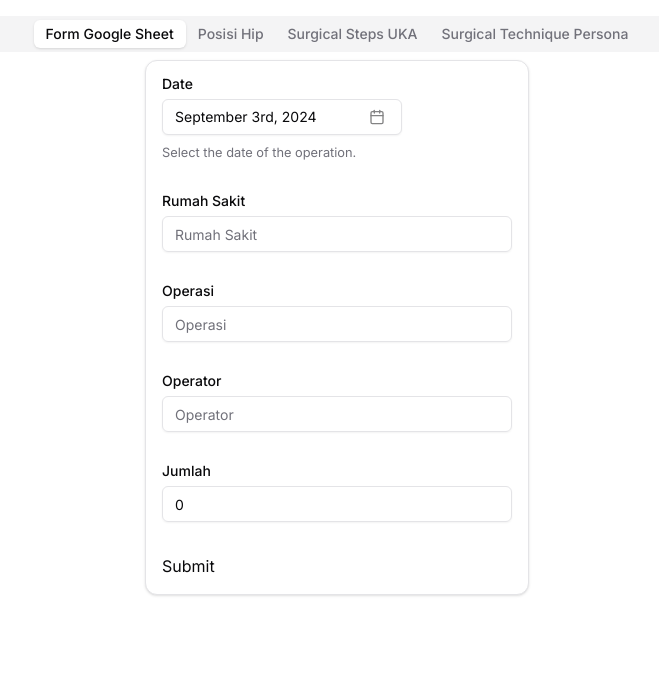
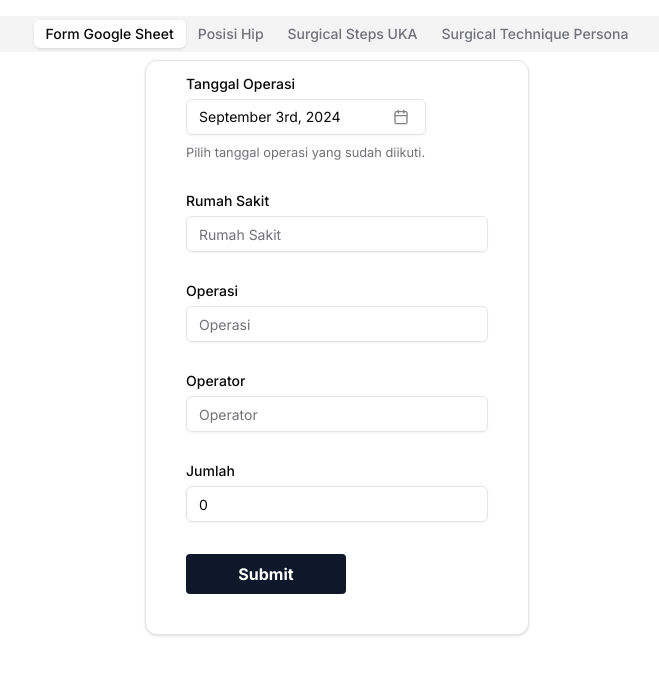
Before and after one commit to lambangws21/bukubelajarku, a Next.js app: page / in a window 1280 px wide. Shown: the top 674 px of the page, without its empty margins (303-962 px from the left). Built offline with nearby package versions, Linux system fonts and the light colour scheme.

Commit message:
memperbaiki button

```diff
--- a/src/app/googlesheetform/page.tsx
+++ b/src/app/googlesheetform/page.tsx
@@ -1,15 +1,16 @@
 "use client";
 
+import { useState } from "react";
 import { zodResolver } from "@hookform/resolvers/zod";
 import { format } from "date-fns";
-import { CalendarIcon } from "lucide-react";
+import { CalendarIcon, LoaderPinwheel } from "lucide-react";
 import { useForm } from "react-hook-form";
 import { z } from "zod";
 import { cn } from "@/lib/utils";
 import { Button } from "@/components/ui/button";
 import { Calendar } from "@/components/ui/calendar";
 import { Input } from "@/components/ui/input";
-import { Card } from "@/components/ui/card";
+import { Card, CardContent } from "@/components/ui/card";
 import {
   Form as UIForm,
   FormControl,
@@ -35,7 +36,9 @@ const FormSchema = z.object({
   rumahSakit: z.string().nonempty("Rumah Sakit is required"),
   operasi: z.string().nonempty("Operasi is required"),
   operator: z.string().nonempty("Operator is required"),
-  jumlah: z.coerce.number().nonnegative("Jumlah should be a non-negative number"),
+  jumlah: z.coerce
+    .number()
+    .nonnegative("Jumlah should be a non-negative number"),
 });
 
 type FormSchemaType = z.infer<typeof FormSchema>;
@@ -44,35 +47,36 @@ const CustomForm = () => {
   const form = useForm<FormSchemaType>({
     resolver: zodResolver(FormSchema),
     defaultValues: {
-      date: new Date(), // Default to today's date to ensure a defined value
+      date: new Date(),
       rumahSakit: "",
       operasi: "",
       operator: "",
       jumlah: 0,
     },
   });
-
+  const [isSubmitting, setIsSubmitting] = useState(false);
   const { toast } = useToast();
 
-  const API_URL = '/api/googlesheet';
+  const API_URL = "/api/googlesheet";
 
   async function handleFormSubmit(data: FormSchemaType) {
+    setIsSubmitting(true); // Mulai animasi
     try {
       const formattedData = {
         ...data,
-        date: format(data.date, 'yyyy-MM-dd'),
+        date: format(data.date, "yyyy-MM-dd"),
       };
 
       const response = await fetch(API_URL, {
-        method: 'POST',
+        method: "POST",
         headers: {
-          'Content-Type': 'application/json',
+          "Content-Type": "application/json",
         },
         body: JSON.stringify(formattedData),
       });
 
       if (!response.ok) {
-        throw new Error('Failed to submit data');
+        throw new Error("Failed to submit data");
       }
 
       const result = await response.json();
@@ -91,12 +95,15 @@ const CustomForm = () => {
         title: "Error",
         description: `Terjadi kesalahan: ${err.message}`,
       });
+    } finally {
+      setIsSubmitting(false); // Hentikan animasi setelah proses selesai
     }
   }
 
   return (
     <div className="w-96 mx-auto">
       <Card>
+        <CardContent>
           <motion.div
             initial={{ opacity: 0, y: -20 }}
             animate={{ opacity: 1, y: 0 }}
@@ -112,7 +119,7 @@ const CustomForm = () => {
                   name="date"
                   render={({ field }) => (
                     <FormItem className="flex flex-col">
-                    <FormLabel>Date</FormLabel>
+                      <FormLabel>Tanggal Operasi</FormLabel>
                       <Popover>
                         <PopoverTrigger asChild>
                           <FormControl>
@@ -145,7 +152,7 @@ const CustomForm = () => {
                         </PopoverContent>
                       </Popover>
                       <FormDescription>
-                      Select the date of the operation.
+                        Pilih tanggal operasi yang sudah diikuti.
                       </FormDescription>
                       <FormMessage />
                     </FormItem>
@@ -217,13 +224,21 @@ const CustomForm = () => {
                   type="submit"
                   whileHover={{ scale: 1.1 }}
                   whileTap={{ scale: 0.9 }}
-                className="btn btn-primary"
+                  className="w-40 bg-slate-900 hover:bg-slate-700 text-white font-bold py-2 px-4 rounded"
+                  disabled={isSubmitting}
+                  animate={{ opacity: isSubmitting ? 0.5 : 1 }} // Animasi perubahan opacity saat submit
+                  transition={{ duration: 0.3 }}
                 >
-                Submit
+                  {isSubmitting ? (
+                    <LoaderPinwheel className="animate-spin h-5 w-5 inline-block" />
+                  ) : (
+                    "Submit"
+                  )}
                 </motion.button>
               </form>
             </UIForm>
           </motion.div>
+        </CardContent>
       </Card>
     </div>
   );
```
Lines whose indentation alone changed are shown as unchanged.
